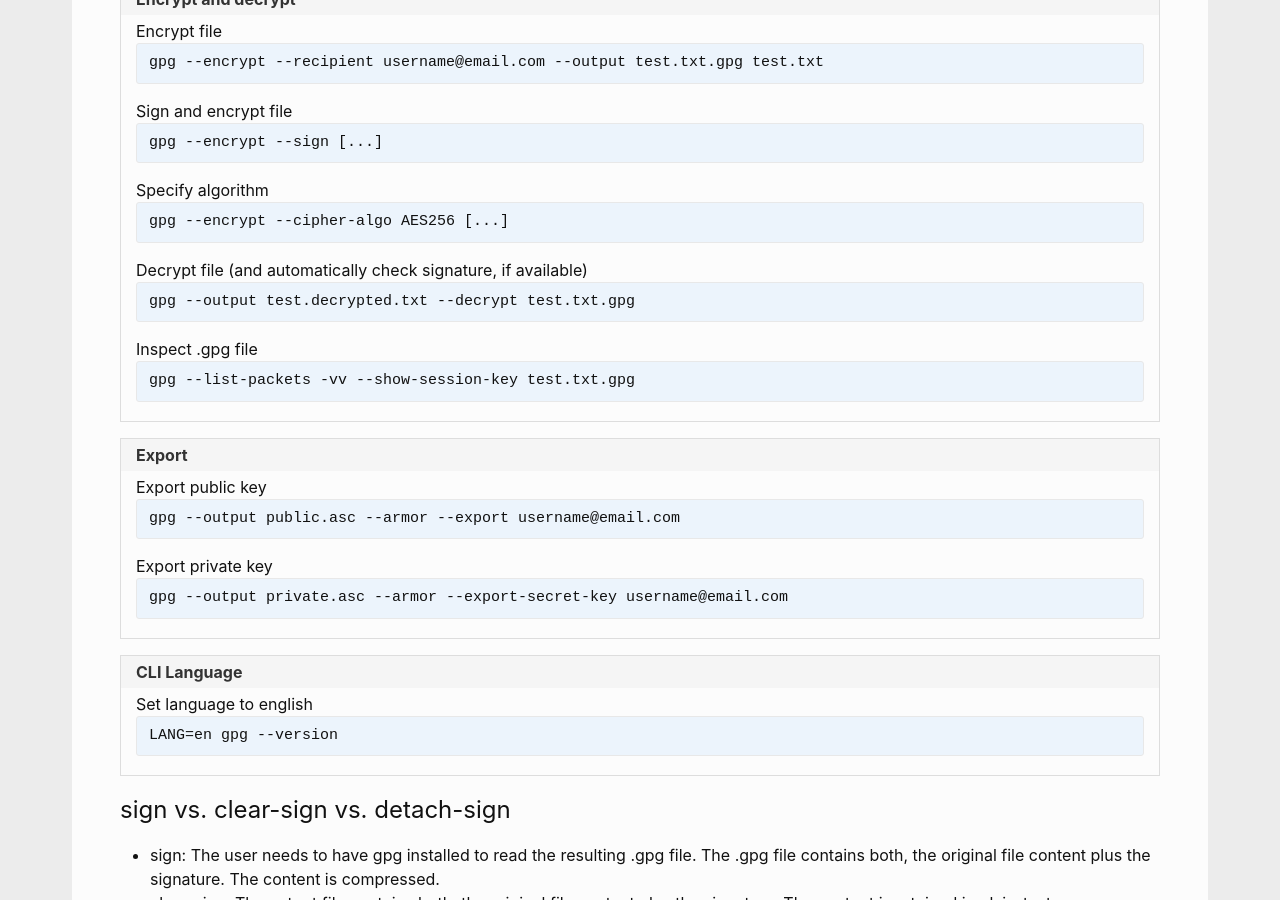
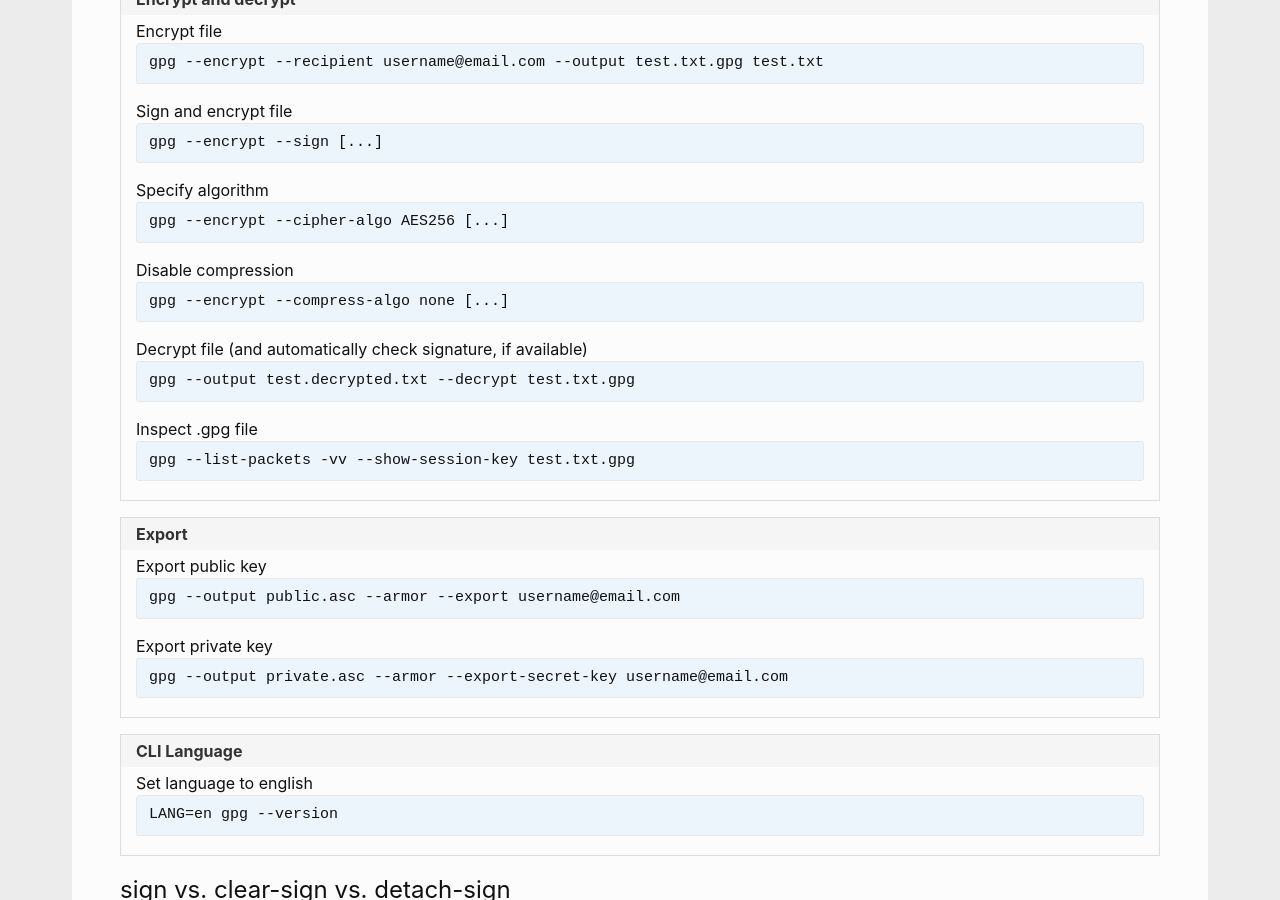
Before and after one commit to andreas-mausch/cheatsheets, a Jekyll site: the page built from _cheatsheets/gpg.md, in a window 1280 px wide and 900 px high, scrolled down 1009 px. Built offline with Jekyll 4.4.1, drawn with Linux system fonts in a browser that asks for light colours.

Commit message:
gpg: Disable compression

```diff
--- a/_cheatsheets/gpg.md
+++ b/_cheatsheets/gpg.md
@@ -22,6 +22,7 @@ section:
       Encrypt file: gpg --encrypt --recipient username@email.com --output test.txt.gpg test.txt
       Sign and encrypt file: gpg --encrypt --sign [...]
       Specify algorithm: gpg --encrypt --cipher-algo AES256 [...]
+      Disable compression: gpg --encrypt --compress-algo none [...]
       Decrypt file (and automatically check signature, if available): gpg --output test.decrypted.txt --decrypt test.txt.gpg
       Inspect .gpg file: gpg --list-packets -vv --show-session-key test.txt.gpg
   - name: Export
```
